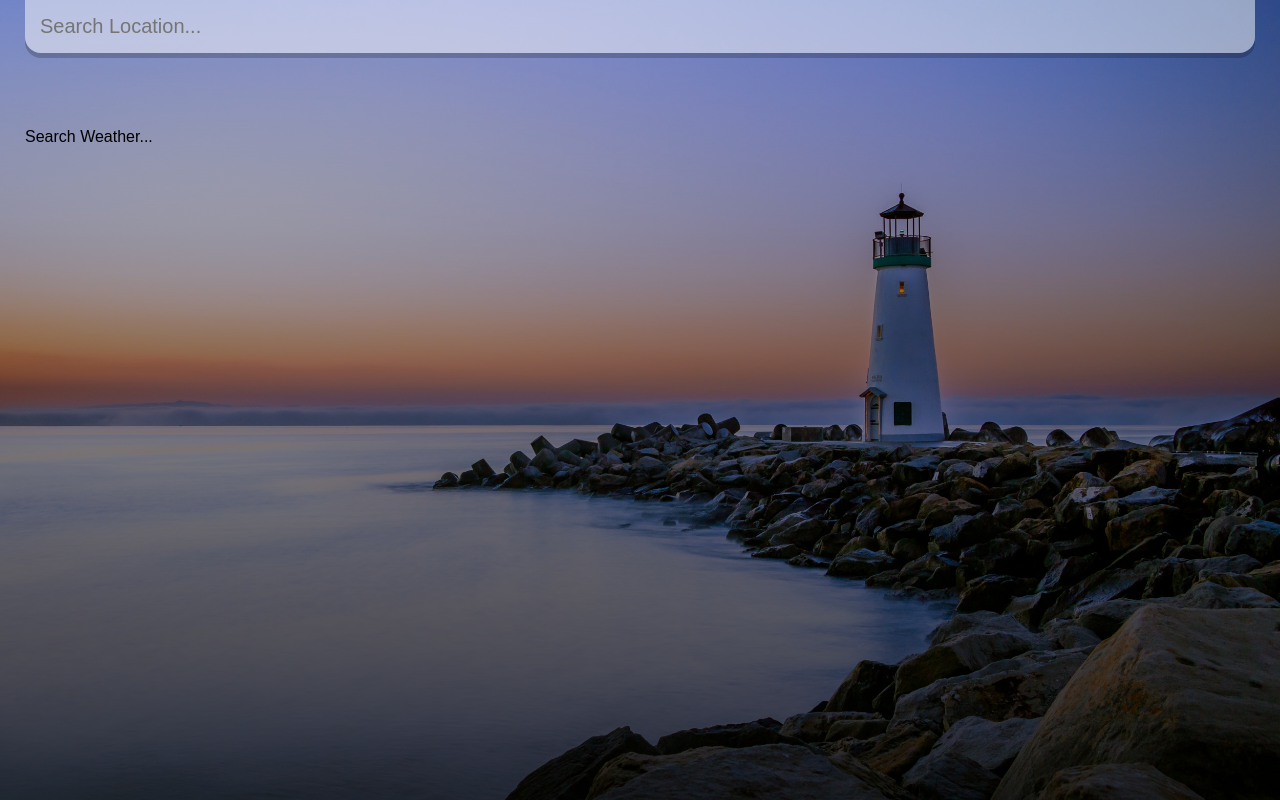
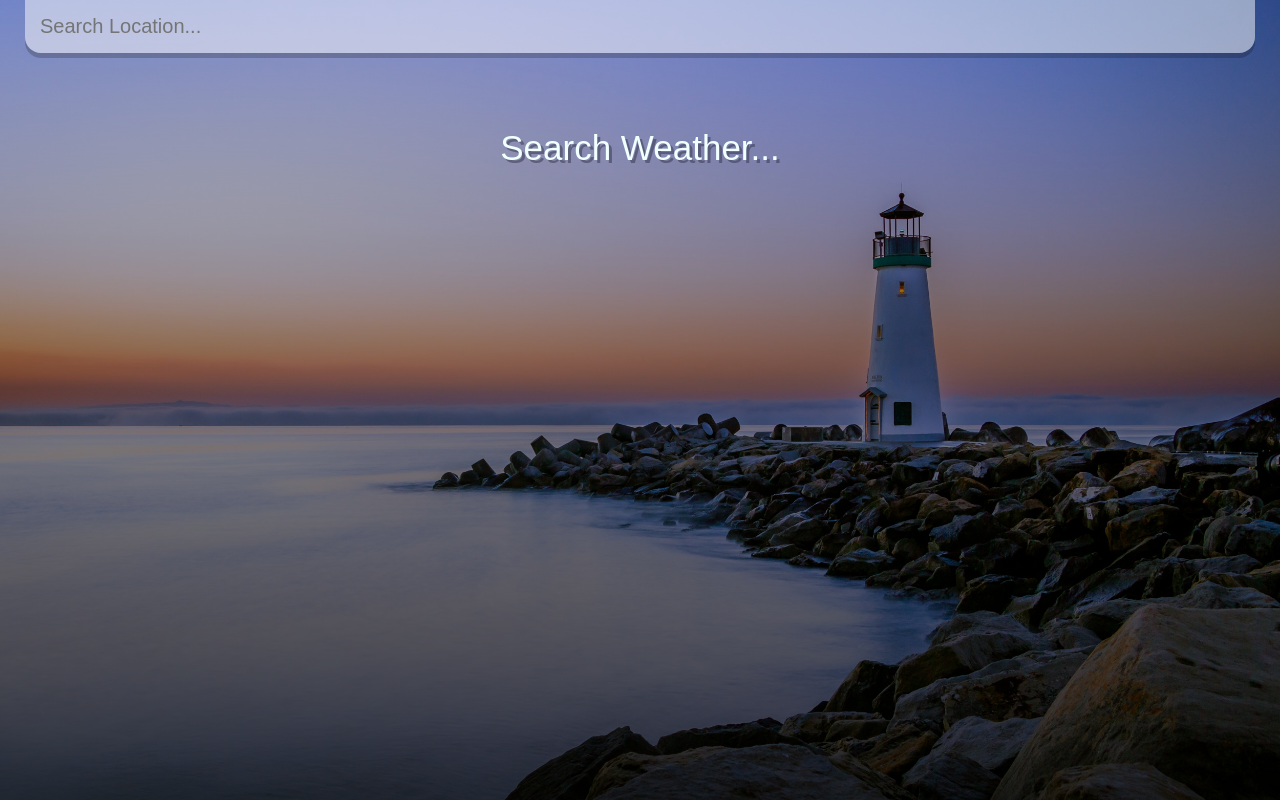
Before and after one commit to angshumanbhattacharjee/react-weather-app, a React (Create React App) app: page / in a window 1280 px wide. Built offline with nearby package versions, Linux system fonts and the light colour scheme.

Commit message:
added weather icon

```diff
--- a/src/App.js
+++ b/src/App.js
@@ -37,6 +37,7 @@ function App() {
   const dateBuilder = new Date().toDateString();
 
   const backgroundImg = (typeof weather.main != "undefined") ? (weather.main.temp > 20 ? 'app warm' : 'app cold') : ('app');
+  const weathericon = (typeof weather.main != "undefined") ? (`http://openweathermap.org/img/wn/${weather.weather[0].icon}@2x.png`) : ('');
 
   return (
     <div className={backgroundImg}>
@@ -60,9 +61,10 @@ function App() {
             <div className="weather-box">
               <div className="temp"> {Math.round(weather.main.temp)}°C</div>
               <div className="weather">{weather.weather[0].description}</div>
+              <div className="icon"><img src={weathericon} alt="weather icon" /></div>
             </div>
           </div>
-        ) : (weatherError)}
+        ) : (<div className="default-msg"> {weatherError}</div>)}
 
       </main>
     </div>
--- a/src/index.css
+++ b/src/index.css
@@ -116,3 +116,26 @@ main {
   text-transform: capitalize;
   transition: 0.4s ease-out;
 }
+
+.weather-box .icon {
+  position: relative;
+  display: inline-block;
+  border-radius: 16px;
+  background-color:aquamarine;
+  background-image: linear-gradient(to bottom, rgba(0,0,0,0.2), rgba(0,0,0,0.75));;
+  margin: 30px auto;
+  padding: 10px 20px;
+
+  box-shadow: 3px 6px rgba(0,0,0,0.2);
+  transition: 0.4s ease-out;
+}
+
+.default-msg {
+  color: azure;
+  text-align: center;
+  font-size: 35px;
+  text-shadow: 3px 3px rgb(50, 50, 70, 0.5);
+  font-weight: 500;
+
+  transition: 0.4s ease-out;
+}
```
